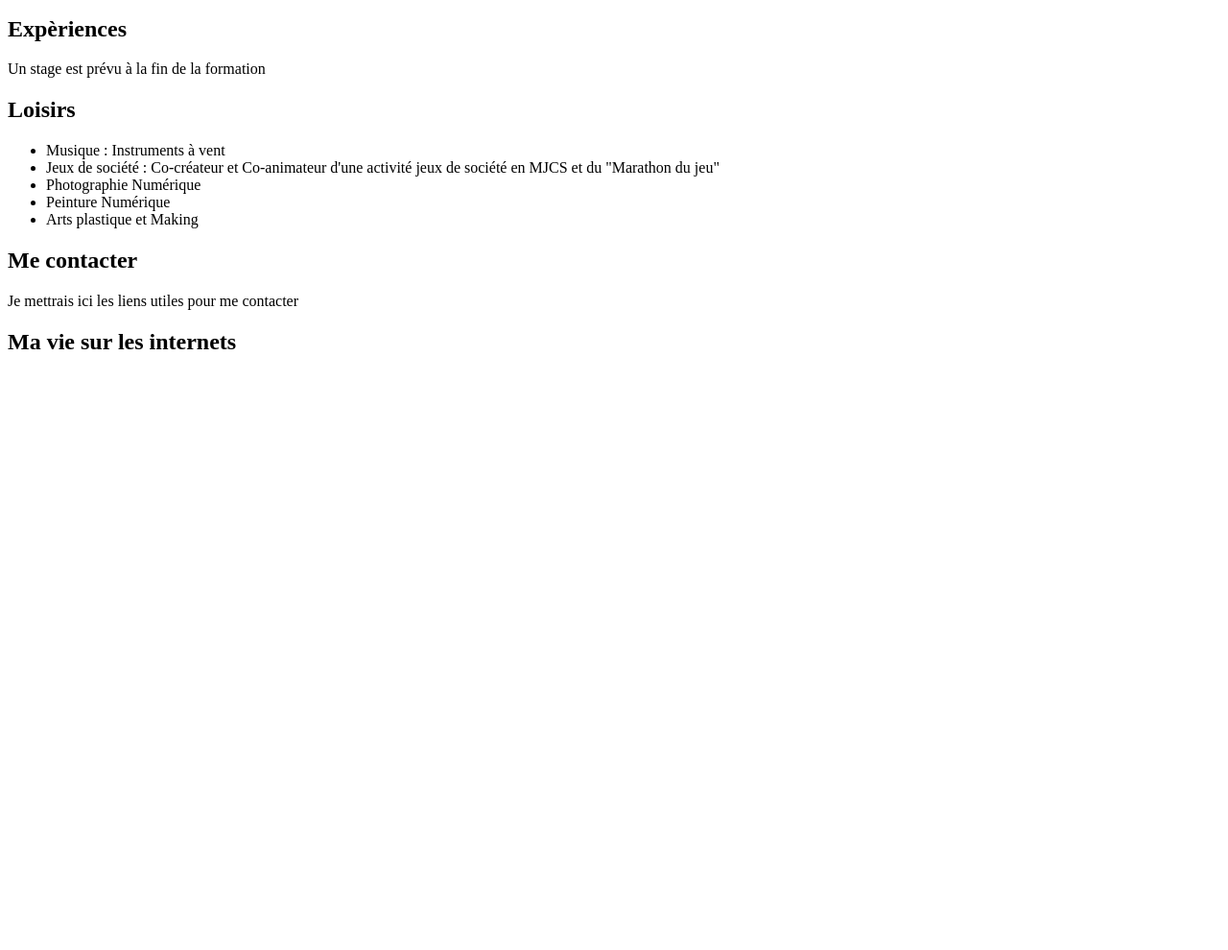
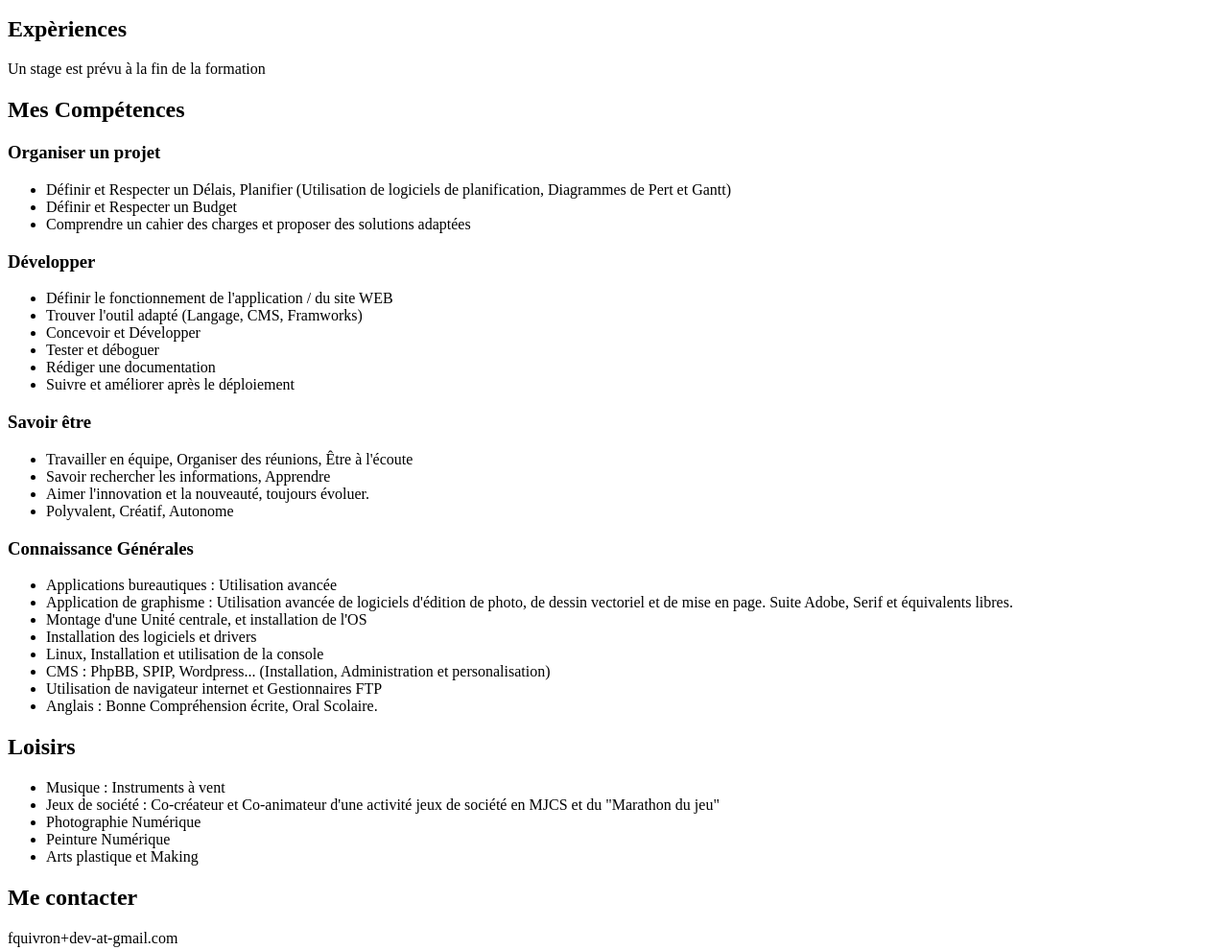
Before and after one commit to Fran-QUI/Simplon-Semaine2-1, a plain HTML site: page Exercice CV/index.html in a window 1280 px wide. Shown: the part 377-1367 px from the top of the page at 96% size. Before the commit the page ends 800 px from the top, so only its background shows below. Drawn offline with Linux system fonts and the light colour scheme.

Commit message:
ajoute les compétences et modifications d'autres information, retrait de balises inutiles

```diff
--- a/Exercice CV/index.html
+++ b/Exercice CV/index.html
@@ -8,7 +8,6 @@
 		<h1>François QUIVRON</h1>
 
 		<h2>Mots clef</h2>
-			<P>
 				<ul>
 					<li>
 						Créer
@@ -26,9 +25,7 @@
 						(S')Améliorer
 					</li>
 				</ul>
-			</P>
 		<h2>Formations</h2>
-			<p>
 				<ul>
 					<li>
 						2010 : Formation  Télémarketing /Traitement de courriers
@@ -46,14 +43,87 @@
 						2001 : Bac Scientifique
 					</li>
 				</ul>
-
-			</p>
 		<h2>Expèriences</h2>
 			<p>
 				Un stage est prévu à la fin de la formation
 			</p>
+		<h2>Mes Compétences</h2>
+			<h3>Organiser un projet</h3>
+				<ul>
+					<li>
+					Définir et Respecter un Délais, Planifier (Utilisation de logiciels de planification, Diagrammes de Pert et Gantt)
+					</li>
+					<li>
+					Définir et Respecter un Budget
+					</li>
+					<li>
+					Comprendre un cahier des charges et proposer des solutions adaptées
+					</li>
+				</ul>
+			<h3>Développer</h3>
+				<ul>
+					<li>
+						Définir le fonctionnement de l'application / du site WEB
+					</li>
+					<li>
+						Trouver l'outil adapté (Langage, CMS, Framworks)
+					</li>
+					<li>
+						Concevoir et Développer
+					</li>
+					<li>
+						Tester et déboguer
+					</li>
+					<li>
+						Rédiger une documentation
+					</li>
+					<li>
+						Suivre et améliorer après le déploiement
+					</li>
+				</ul>
+			<h3>Savoir être</h3>
+				<ul>
+					<li>
+						Travailler en équipe, Organiser des réunions, Être à l'écoute
+					</li>
+					<li>
+						Savoir rechercher les informations, Apprendre
+					</li>
+					<li>
+						Aimer l'innovation et la nouveauté, toujours évoluer.
+					</li>
+					<li>
+						Polyvalent, Créatif, Autonome
+					</li>
+				</ul>
+			<h3>Connaissance Générales</h3>
+				<ul>
+					<li>
+						Applications bureautiques : Utilisation avancée
+					</li>
+					<li>
+						Application de graphisme : Utilisation avancée de logiciels d'édition de photo, de dessin vectoriel et de mise en page. Suite Adobe, Serif et équivalents libres.
+					</li>
+					<li>
+						Montage d'une Unité centrale, et installation de l'OS
+					</li>
+					<li>
+						Installation des logiciels et drivers
+					</li>
+					<li>
+						Linux, Installation et utilisation de la console
+					</li>
+					<li>
+						CMS : PhpBB, SPIP, Wordpress... (Installation, Administration et personalisation)
+					</li>
+					<li>
+						Utilisation de navigateur internet et Gestionnaires FTP
+					</li>
+					<li>
+						Anglais : Bonne Compréhension écrite, Oral Scolaire.
+					</li>
+				</ul>
 		<h2>Loisirs</h2>
-			<p>
 				<ul>
 					<li>
 						Musique :	Instruments à vent
@@ -71,11 +141,11 @@
 						Arts plastique et Making
 					</li>
 				</ul>
-			</p>
 		<h2>Me contacter</h2>
 			<p>
-				Je mettrais ici les liens utiles pour me contacter
+				fquivron+dev-at-gmail.com
 			</p>
 		<h2>Ma vie sur les internets</h2>
+
 	</body>
 </html>
```
